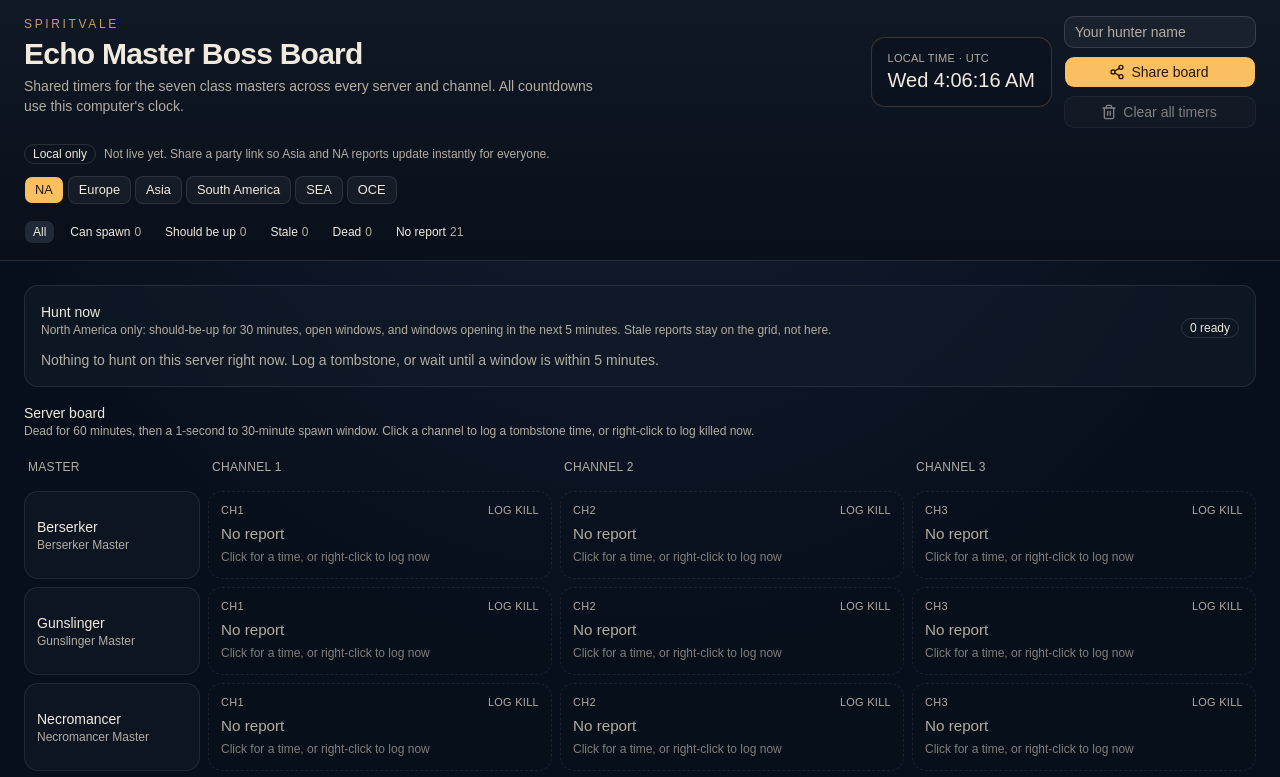
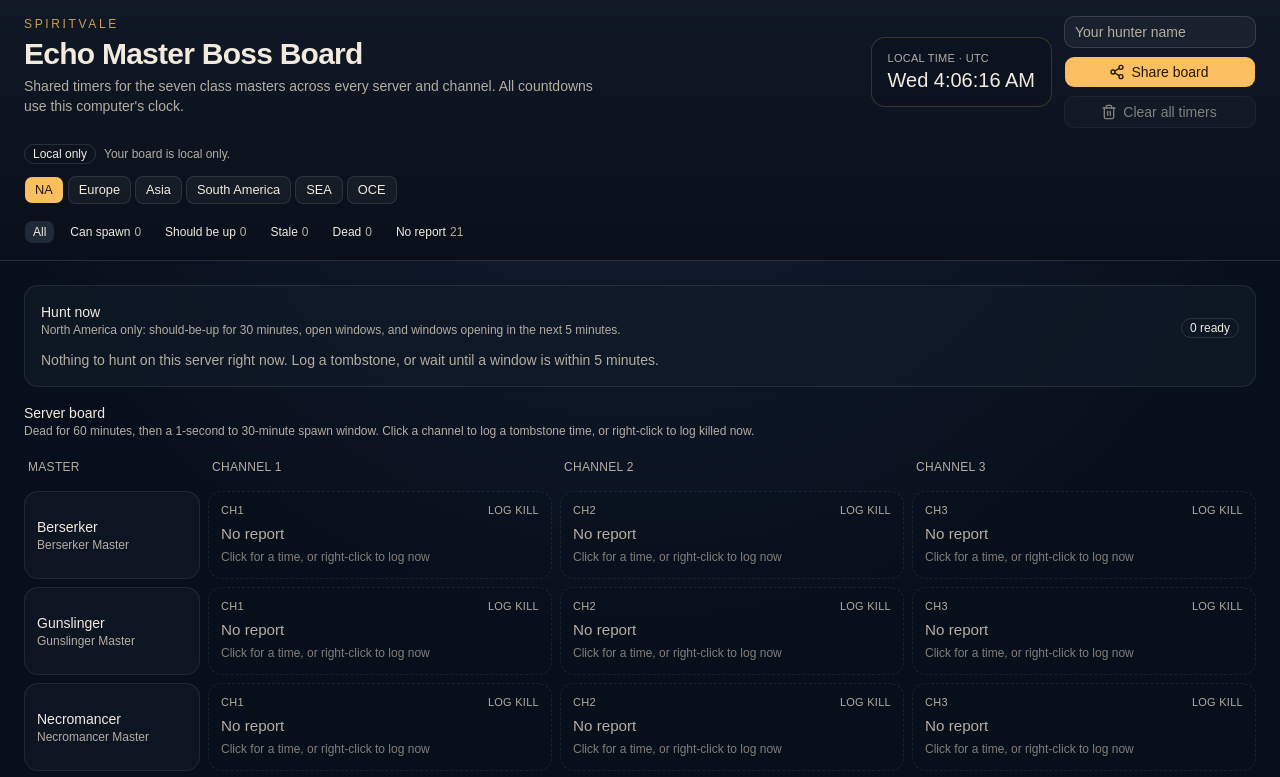
Before and after one commit to gino-vi/echo-timer, a React (Vite) app: page / in a window 1280 px wide. Shown: the top 777 px of the page. Built offline with nearby package versions, Linux system fonts and the light colour scheme.

Commit message:
misc edits

```diff
--- a/src/components/Header.tsx
+++ b/src/components/Header.tsx
@@ -172,15 +172,15 @@ export function Header({
               <p className="text-xs text-destructive">{syncError}</p>
             ) : syncState === 'local' ? (
               <p className="text-xs text-muted-foreground">
-                Not live yet. Share a party link so Asia and NA reports update instantly for everyone.
+                Your board is local only.
               </p>
             ) : hunterCount > 0 ? (
               <p className="text-xs text-muted-foreground">
-                Connected hunters see new tombstones immediately. Do not use JSON import to stay in sync.
+                Connected players see new tombstones immediately.
               </p>
             ) : (
               <p className="text-xs text-muted-foreground">
-                Kills from anyone on this party link show up immediately. Leave the tab open while you hunt.
+                Reported timers from anyone on this party link show up immediately. Leave the tab open while you MVP.
               </p>
             )}
           </div>
--- a/src/components/HuntStrip.tsx
+++ b/src/components/HuntStrip.tsx
@@ -33,7 +33,7 @@ export function HuntStrip({ board, now, serverId, onSelect, onQuickKill }: HuntS
           <h2 className="font-heading text-sm font-medium">Hunt now</h2>
           <p className="text-xs text-muted-foreground">
             {currentServer} only: should-be-up for 30 minutes, open windows, and windows opening in
-            the next 5 minutes. Stale reports stay on the grid, not here.
+            the next 5 minutes.
           </p>
         </div>
         <Badge variant="outline">{actionable.length} ready</Badge>
```
Also changed, not shown: 1 other file (tests, documents, lock files or other folders).
